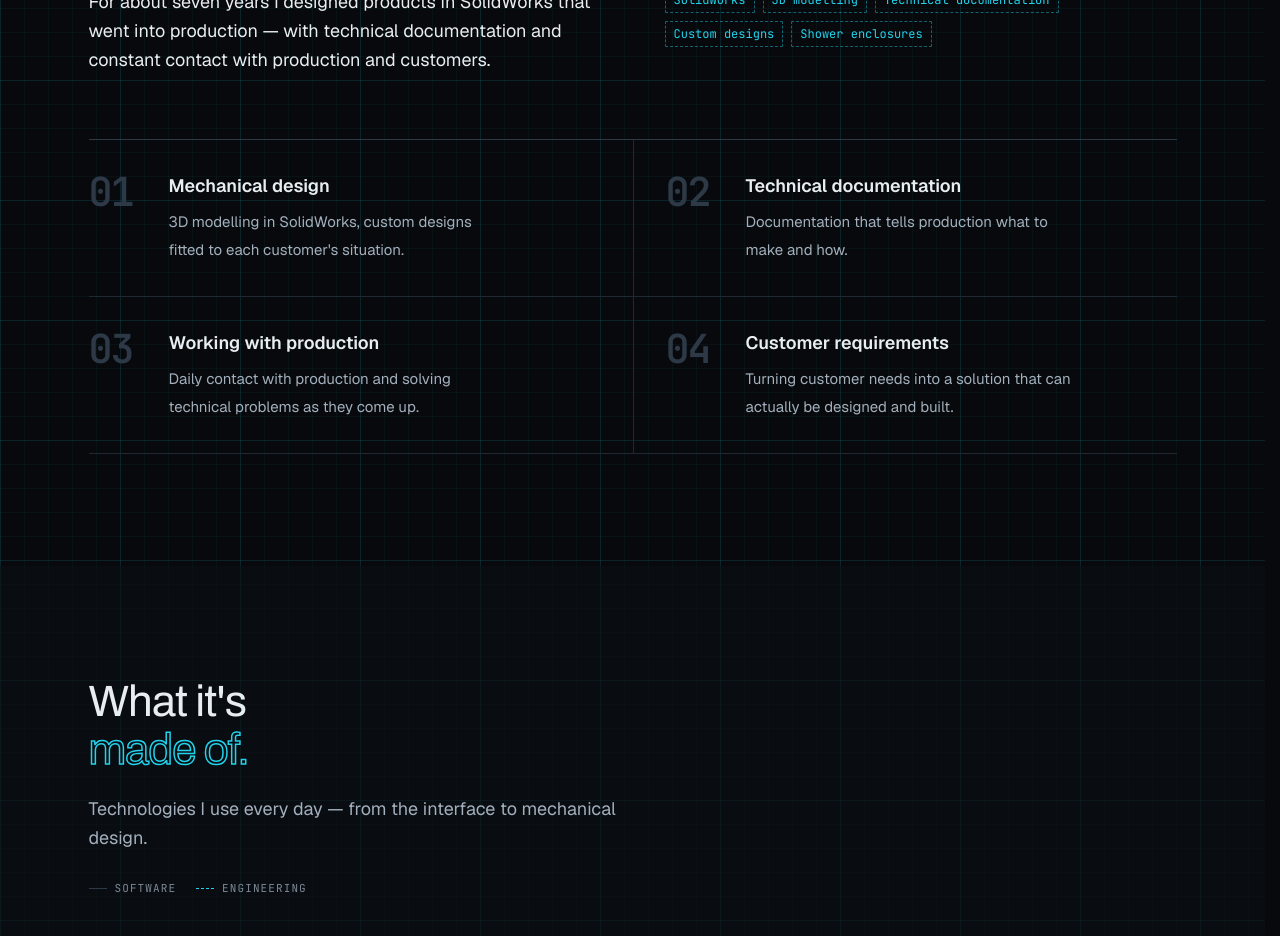
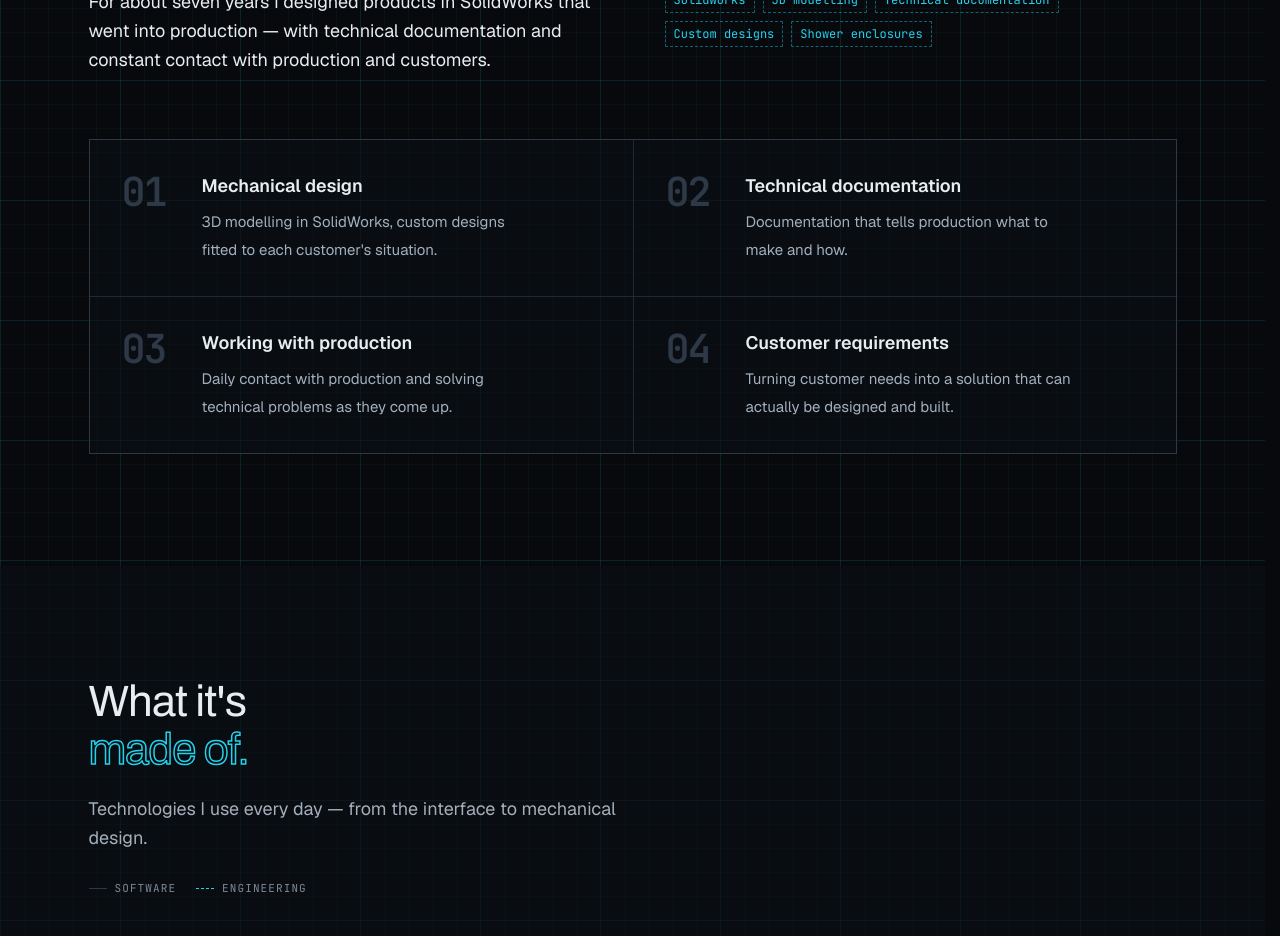
Before and after one commit to Giszta/portfolio, a Next.js app: page /en in a window 1280 px wide. Shown: the part 2440-3376 px from the top of the page. Built offline with nearby package versions, Linux system fonts and the light colour scheme; no server answers.

Commit message:
style(engineering): add translucent panel behind the capability list

```diff
--- a/src/components/engineering/CapabilityList.tsx
+++ b/src/components/engineering/CapabilityList.tsx
@@ -12,10 +12,13 @@ export function CapabilityList() {
   return (
     <ol
       aria-label={t("capabilitiesLabel")}
-      className="mt-14 grid border-t border-line-strong sm:mt-16 sm:grid-cols-2"
+      className="mt-14 grid border border-line-strong bg-surface/60 sm:mt-16 sm:grid-cols-2"
     >
       {CAPABILITIES.map((key, index) => (
-        <li key={key} className="border-b border-line sm:odd:pr-8 sm:even:border-l sm:even:pl-8">
+        <li
+          key={key}
+          className="border-b border-line px-5 last:border-b-0 sm:px-8 sm:even:border-l sm:nth-[n+3]:border-b-0"
+        >
           <Reveal
             delay={index * STAGGER_MS}
             className="grid grid-cols-[3.5rem_1fr] gap-x-2 py-6 sm:grid-cols-[4.5rem_1fr] sm:py-8"
```
